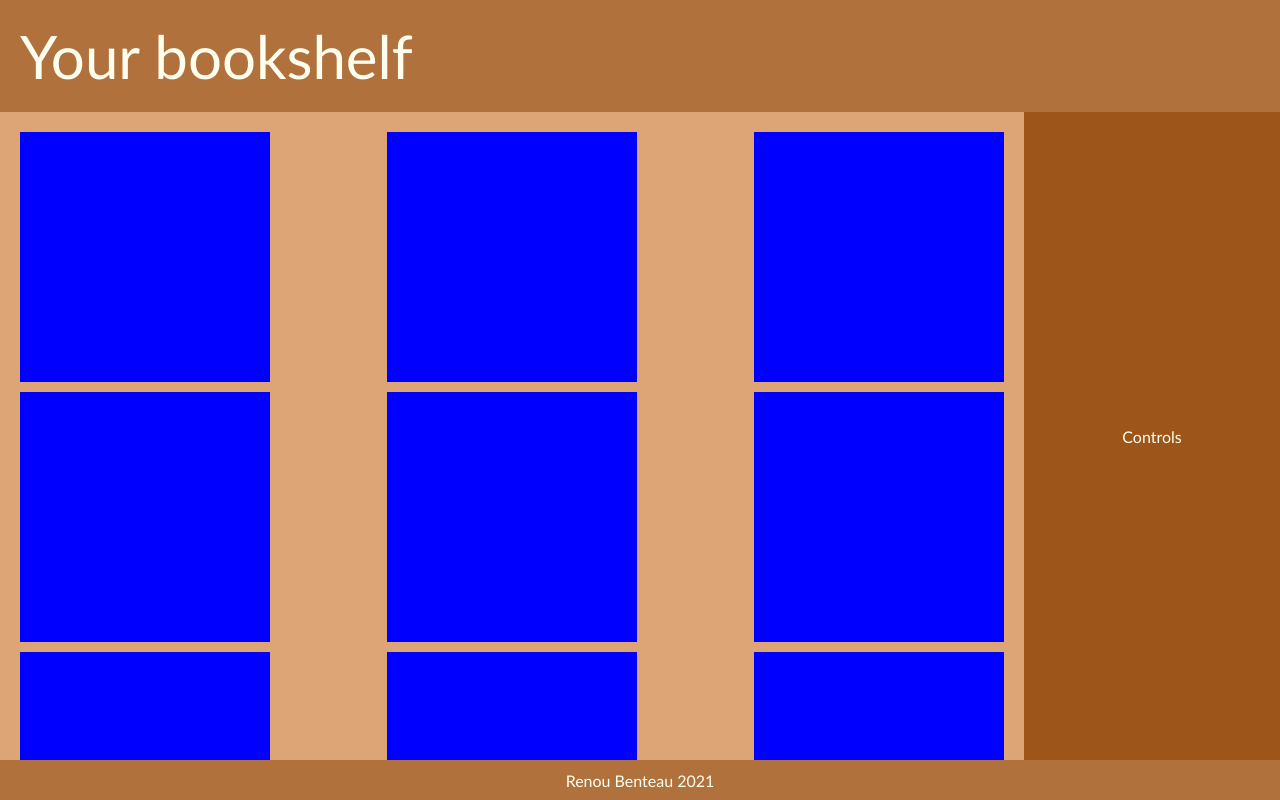
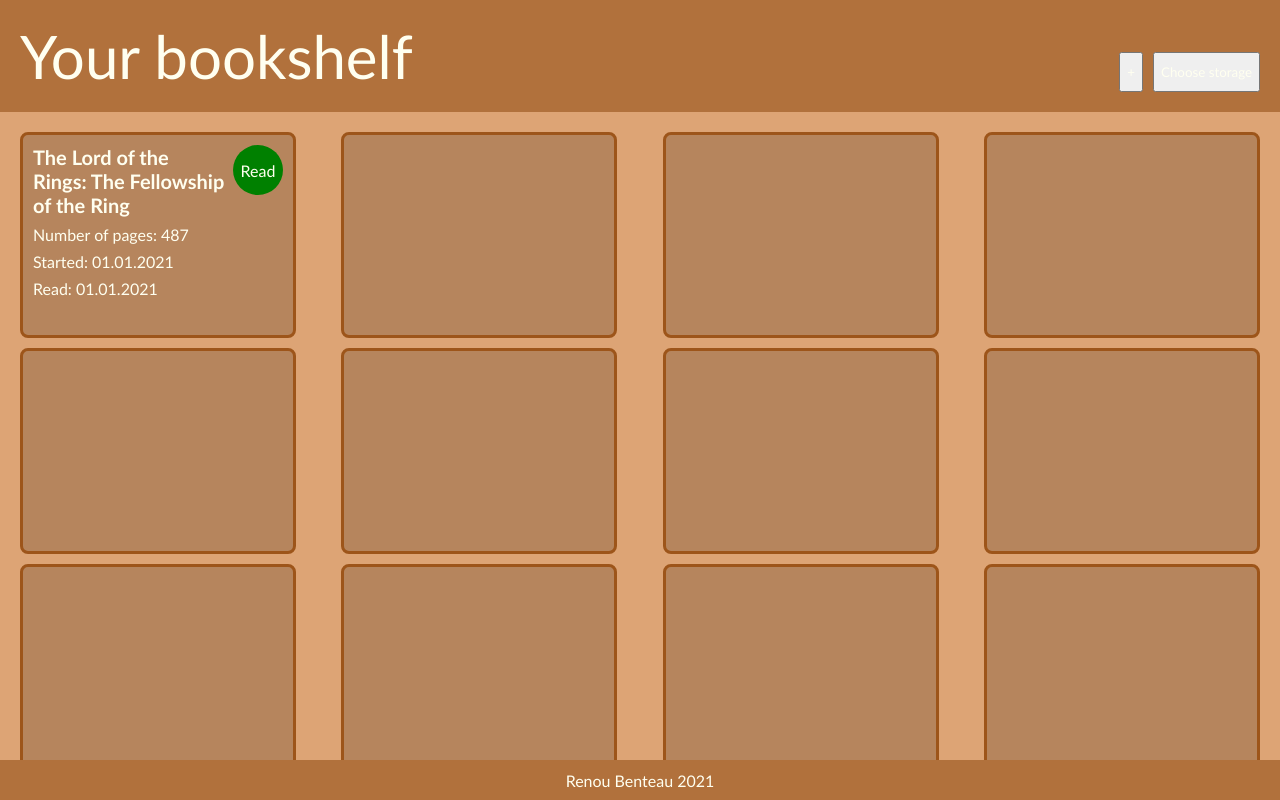
Before and after one commit to RenouB/bookshelf, a plain HTML site: page index.html in a window 1280 px wide. Drawn offline with Linux system fonts and the light colour scheme.

Commit message:
removed controls panel, added buttons to header

```diff
--- a/index.html
+++ b/index.html
@@ -10,13 +10,27 @@
 </head>
 <body>
     <div class="allButFooter">
-        <header><span id="title">Your bookshelf</span></header>
+        <header>
+            <span id="title">Your bookshelf</span>
+            <div class="header-right">
+                <button>+</button>
+                <button>Choose storage</button>
+            </div>
+        </header>
 
         <div class="bookshelf-container">
 
             <div class="bookcards-container">
                 <div class="test">
-                <div class="card"></div>
+                <div class="card">
+                    <div class="card-info">
+                        <span class="book-title"> The Lord of the Rings: The Fellowship of the Ring</span>
+                        <span class="pages">Number of pages: 487</span>
+                        <span class="start-date">Started: 01.01.2021</span>
+                        <span class="status">Read: 01.01.2021</span>
+                    </div>
+                    <div class="status-indicator"> Read </div>
+                </div>
                 <div class="card"></div>
                 <div class="card"></div>
                 <div class="card"></div>
@@ -34,9 +48,9 @@
                 <div class="card"></div>
                 </div>
             </div>
-            <div class="controls-container">
+            <!-- <div class="controls-container">
                 Controls
-            </div>
+            </div> -->
         </div>
 
     </div>
--- a/style.css
+++ b/style.css
@@ -26,7 +26,18 @@ header, footer {
 
 }
 header {
+    display: flex;
+    justify-content: space-between;
     padding: 20px;
+}
+.title {
+    margin-right: auto;
+}
+.header-right {
+    display: flex;
+    gap: 10px;
+    height: 40px;
+    margin-top: auto;
 }
 
 footer {
@@ -66,9 +77,15 @@ footer {
 
 .card {
     display: flex;
-    height: 250px;
+    flex-direction: row;
+    gap: 6px;
+    padding: 10px;
+    height: 180px;
     width: 250px;
-    background-color: blue;
+    background-color:rgb(182, 133, 93);
+    border-radius: 8px;
+    border-style: solid;
+    border-color:  rgb(157, 85, 26);
 }
 
 .test {
@@ -88,3 +105,39 @@ footer {
     bottom: 0;
     overflow: auto;
 }
+
+
+
+
+.card-info {
+    flex: 1 0 auto;;
+    display: flex;
+    flex-direction: column;
+    width: 70%;
+    flex-wrap: wrap;
+    align-items: flex-start;
+    gap: 8px;
+
+}
+
+.status-indicator {
+    flex: 0 0 auto;
+    margin-bottom: auto;
+    background-color: green;
+    border-radius: 50%;
+    height: 50px;
+    width: 50px;
+    display: flex;
+    align-items: center;
+    justify-content: center;
+}
+
+.book-title {
+    font-size: 20px;
+    font-weight: 1000;
+}
+.status, .pages, .start-date {
+    font-weight: 1;
+    font-size: 16px;
+
+}
```
